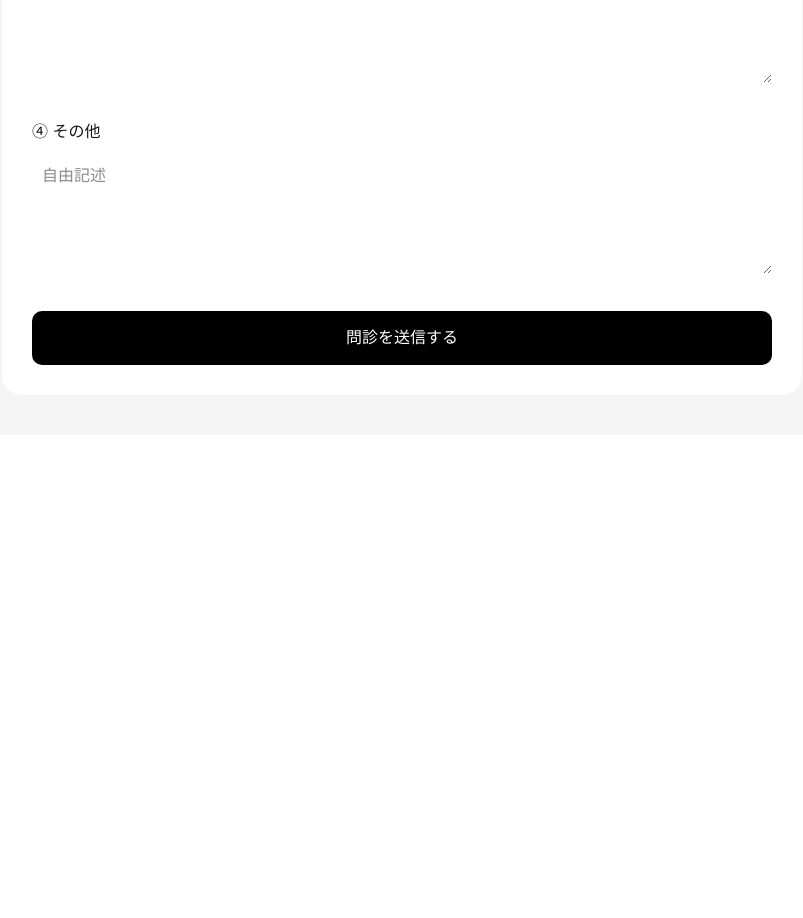
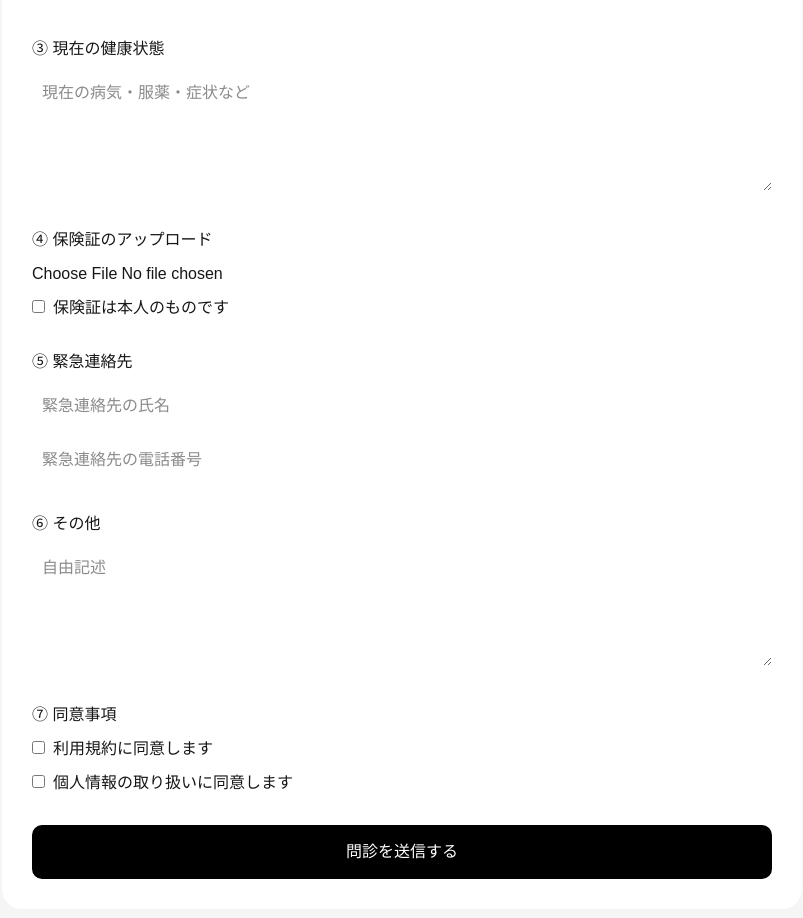
Before and after one commit to 55hanachan/medon-intake, a Next.js app: page / in a window 1280 px wide. Shown: the part 620-1538 px from the top of the page, without its empty margins (238-1041 px from the left). Before the commit the page ends 1055 px from the top, so only its background shows below. Built offline with nearby package versions, Linux system fonts and the light colour scheme.

Commit message:
Update page.tsx
問診票をフォーム化

```diff
--- a/app/page.tsx
+++ b/app/page.tsx
@@ -1,28 +1,138 @@
+'use client';
+
+import { useState } from 'react';
+
+type FormState = {
+  name: string;
+  birthday: string;
+  height: string;
+  weight: string;
+  consultation: string;
+  healthStatus: string;
+  other: string;
+  phone: string;
+  email: string;
+  emergencyName: string;
+  emergencyPhone: string;
+  agreeTerms: boolean;
+  agreePrivacy: boolean;
+  agreeInsurance: boolean;
+};
+
 export default function Home() {
+  const [form, setForm] = useState<FormState>({
+    name: '',
+    birthday: '',
+    height: '',
+    weight: '',
+    consultation: '体重減少相談',
+    healthStatus: '',
+    other: '',
+    phone: '',
+    email: '',
+    emergencyName: '',
+    emergencyPhone: '',
+    agreeTerms: false,
+    agreePrivacy: false,
+    agreeInsurance: false,
+  });
+
+  const [insuranceFile, setInsuranceFile] = useState<File | null>(null);
+  const [submitting, setSubmitting] = useState(false);
+
+  const handleChange = (
+    e: React.ChangeEvent<HTMLInputElement | HTMLTextAreaElement | HTMLSelectElement>
+  ) => {
+    const target = e.target;
+
+    setForm((prev) => ({
+      ...prev,
+      [target.name]:
+        target instanceof HTMLInputElement && target.type === 'checkbox'
+          ? target.checked
+          : target.value,
+    }));
+  };
+
+  const handleFileChange = (e: React.ChangeEvent<HTMLInputElement>) => {
+    setInsuranceFile(e.target.files?.[0] ?? null);
+  };
+
+  const handleSubmit = async () => {
+    if (!form.name || !form.birthday || !form.phone || !form.email) {
+      alert('氏名・生年月日・電話番号・メールアドレスは必須です。');
+      return;
+    }
+
+    if (!form.agreeTerms || !form.agreePrivacy) {
+      alert('利用規約・個人情報の取り扱いへの同意が必要です。');
+      return;
+    }
+
+    setSubmitting(true);
+
+    try {
+      const payload = new FormData();
+      payload.append('name', form.name);
+      payload.append('birthday', form.birthday);
+      payload.append('height', form.height);
+      payload.append('weight', form.weight);
+      payload.append('consultation', form.consultation);
+      payload.append('healthStatus', form.healthStatus);
+      payload.append('other', form.other);
+      payload.append('phone', form.phone);
+      payload.append('email', form.email);
+      payload.append('emergencyName', form.emergencyName);
+      payload.append('emergencyPhone', form.emergencyPhone);
+      payload.append('agreeTerms', String(form.agreeTerms));
+      payload.append('agreePrivacy', String(form.agreePrivacy));
+      payload.append('agreeInsurance', String(form.agreeInsurance));
+
+      if (insuranceFile) {
+        payload.append('insuranceFile', insuranceFile);
+      }
+
+      const res = await fetch('/api/intake', {
+        method: 'POST',
+        body: payload,
+      });
+
+      if (!res.ok) {
+        throw new Error('送信失敗');
+      }
+
+      alert('問診票を送信しました。');
+      window.location.href = '/thanks';
+    } catch {
+      alert('送信に失敗しました。時間をおいて再度お試しください。');
+    } finally {
+      setSubmitting(false);
+    }
+  };
+
   return (
-    <div style={{ minHeight: "100vh", background: "#f5f5f5", padding: "40px" }}>
-      <div style={{ maxWidth: "800px", margin: "0 auto", background: "white", padding: "30px", borderRadius: "20px" }}>
-
-        <h1 style={{ fontSize: "28px", fontWeight: "bold", marginBottom: "10px" }}>
+    <div style={{ minHeight: '100vh', background: '#f5f5f5', padding: '40px' }}>
+      <div style={{ maxWidth: '800px', margin: '0 auto', background: 'white', padding: '30px', borderRadius: '20px' }}>
+        <h1 style={{ fontSize: '28px', fontWeight: 'bold', marginBottom: '10px' }}>
           オンライン診療 事前問診
         </h1>
 
-        <p style={{ marginBottom: "30px", color: "#555" }}>
+        <p style={{ marginBottom: '30px', color: '#555' }}>
           診療をスムーズに行うため、事前にご入力ください（3〜5分）
         </p>
 
-        {/* STEP 1 */}
-        <h2 style={{ marginTop: "20px" }}>① 基本情報</h2>
+        <h2 style={{ marginTop: '20px' }}>① 基本情報</h2>
 
-        <input placeholder="お名前" style={{ width: "100%", padding: "10px", marginTop: "10px" }} />
-        <input placeholder="生年月日" style={{ width: "100%", padding: "10px", marginTop: "10px" }} />
-        <input placeholder="身長(cm)" style={{ width: "100%", padding: "10px", marginTop: "10px" }} />
-        <input placeholder="体重(kg)" style={{ width: "100%", padding: "10px", marginTop: "10px" }} />
+        <input name="name" value={form.name} onChange={handleChange} placeholder="お名前" style={{ width: '100%', padding: '10px', marginTop: '10px' }} />
+        <input name="birthday" value={form.birthday} onChange={handleChange} placeholder="生年月日" style={{ width: '100%', padding: '10px', marginTop: '10px' }} />
+        <input name="height" value={form.height} onChange={handleChange} placeholder="身長(cm)" style={{ width: '100%', padding: '10px', marginTop: '10px' }} />
+        <input name="weight" value={form.weight} onChange={handleChange} placeholder="体重(kg)" style={{ width: '100%', padding: '10px', marginTop: '10px' }} />
+        <input name="phone" value={form.phone} onChange={handleChange} placeholder="電話番号" style={{ width: '100%', padding: '10px', marginTop: '10px' }} />
+        <input name="email" value={form.email} onChange={handleChange} placeholder="メールアドレス" style={{ width: '100%', padding: '10px', marginTop: '10px' }} />
 
-        {/* STEP 2 */}
-        <h2 style={{ marginTop: "30px" }}>② ご相談内容</h2>
+        <h2 style={{ marginTop: '30px' }}>② ご相談内容</h2>
 
-        <select style={{ width: "100%", padding: "10px", marginTop: "10px" }}>
+        <select name="consultation" value={form.consultation} onChange={handleChange} style={{ width: '100%', padding: '10px', marginTop: '10px' }}>
           <option>体重減少相談</option>
           <option>GLP-1治療相談</option>
           <option>糖尿病相談</option>
@@ -30,38 +140,92 @@ export default function Home() {
           <option>その他</option>
         </select>
 
-        {/* STEP 3 */}
-        <h2 style={{ marginTop: "30px" }}>③ 現在の健康状態</h2>
+        <h2 style={{ marginTop: '30px' }}>③ 現在の健康状態</h2>
 
         <textarea
+          name="healthStatus"
+          value={form.healthStatus}
+          onChange={handleChange}
           placeholder="現在の病気・服薬・症状など"
-          style={{ width: "100%", height: "120px", padding: "10px", marginTop: "10px" }}
+          style={{ width: '100%', height: '120px', padding: '10px', marginTop: '10px' }}
         />
 
-        {/* STEP 4 */}
-        <h2 style={{ marginTop: "30px" }}>④ その他</h2>
+        <h2 style={{ marginTop: '30px' }}>④ 保険証のアップロード</h2>
+
+        <input
+          type="file"
+          accept="image/*,.pdf"
+          onChange={handleFileChange}
+          style={{ width: '100%', marginTop: '10px' }}
+        />
+
+        <label style={{ display: 'block', marginTop: '10px' }}>
+          <input
+            type="checkbox"
+            name="agreeInsurance"
+            checked={form.agreeInsurance}
+            onChange={handleChange}
+            style={{ marginRight: '8px' }}
+          />
+          保険証は本人のものです
+        </label>
+
+        <h2 style={{ marginTop: '30px' }}>⑤ 緊急連絡先</h2>
+
+        <input name="emergencyName" value={form.emergencyName} onChange={handleChange} placeholder="緊急連絡先の氏名" style={{ width: '100%', padding: '10px', marginTop: '10px' }} />
+        <input name="emergencyPhone" value={form.emergencyPhone} onChange={handleChange} placeholder="緊急連絡先の電話番号" style={{ width: '100%', padding: '10px', marginTop: '10px' }} />
+
+        <h2 style={{ marginTop: '30px' }}>⑥ その他</h2>
 
         <textarea
+          name="other"
+          value={form.other}
+          onChange={handleChange}
           placeholder="自由記述"
-          style={{ width: "100%", height: "120px", padding: "10px", marginTop: "10px" }}
+          style={{ width: '100%', height: '120px', padding: '10px', marginTop: '10px' }}
         />
 
-        {/* ボタン */}
+        <h2 style={{ marginTop: '30px' }}>⑦ 同意事項</h2>
+
+        <label style={{ display: 'block', marginTop: '10px' }}>
+          <input
+            type="checkbox"
+            name="agreeTerms"
+            checked={form.agreeTerms}
+            onChange={handleChange}
+            style={{ marginRight: '8px' }}
+          />
+          利用規約に同意します
+        </label>
+
+        <label style={{ display: 'block', marginTop: '10px' }}>
+          <input
+            type="checkbox"
+            name="agreePrivacy"
+            checked={form.agreePrivacy}
+            onChange={handleChange}
+            style={{ marginRight: '8px' }}
+          />
+          個人情報の取り扱いに同意します
+        </label>
+
         <button
+          onClick={handleSubmit}
+          disabled={submitting}
           style={{
-            width: "100%",
-            marginTop: "30px",
-            padding: "15px",
-            background: "black",
-            color: "white",
-            borderRadius: "10px",
-            fontSize: "16px"
+            width: '100%',
+            marginTop: '30px',
+            padding: '15px',
+            background: submitting ? '#666' : 'black',
+            color: 'white',
+            borderRadius: '10px',
+            fontSize: '16px',
+            cursor: 'pointer',
           }}
         >
-          問診を送信する
+          {submitting ? '送信中...' : '問診を送信する'}
         </button>
-
       </div>
     </div>
-  )
+  );
 }
```
